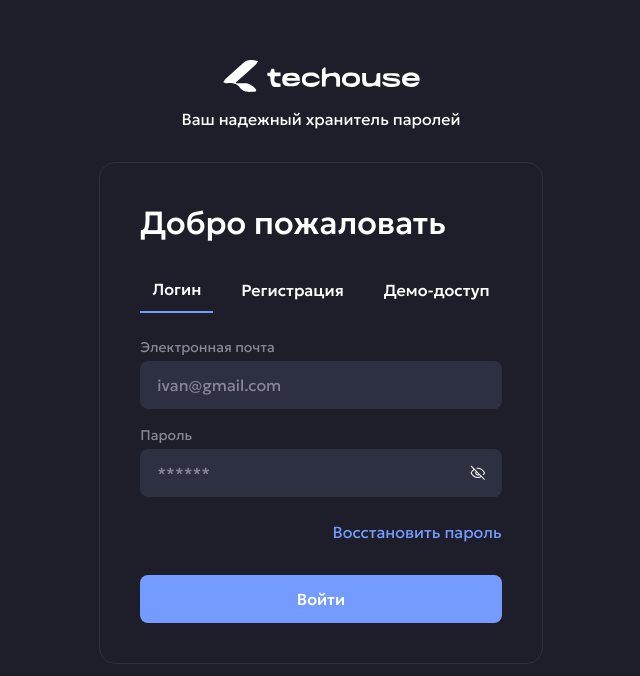
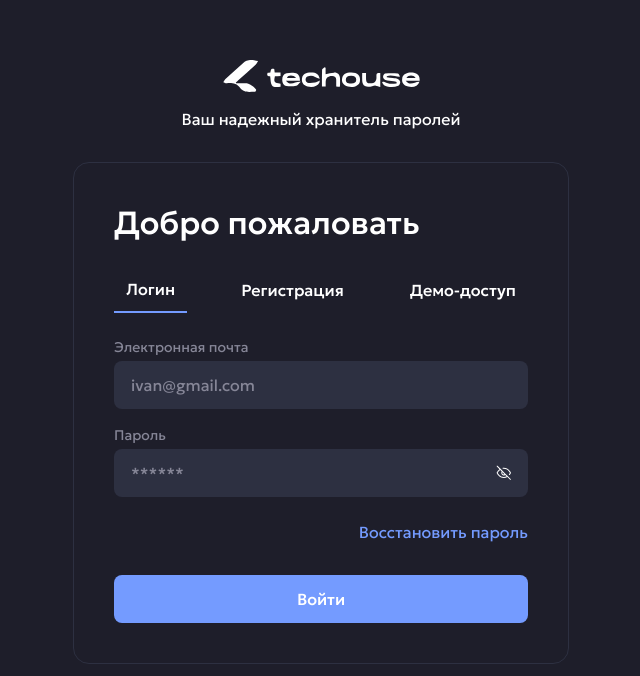
Before and after one commit to DZavg/lock-box-front, a Vue app: page /auth in a window 1280 px wide. Shown: the part 124-800 px from the top of the page, without its empty margins (319-959 px from the left). Built offline with nearby package versions, Linux system fonts and the light colour scheme.

Commit message:
feat(AuthPage): add container on AuthTabs

```diff
--- a/src/pages/AuthPage.vue
+++ b/src/pages/AuthPage.vue
@@ -1,7 +1,7 @@
 <template>
 	<div class="auth-page">
 		<LogoWithDescription />
-		<AuthTabs />
+		<AuthTabs class="container-s" />
 	</div>
 </template>
 
```
